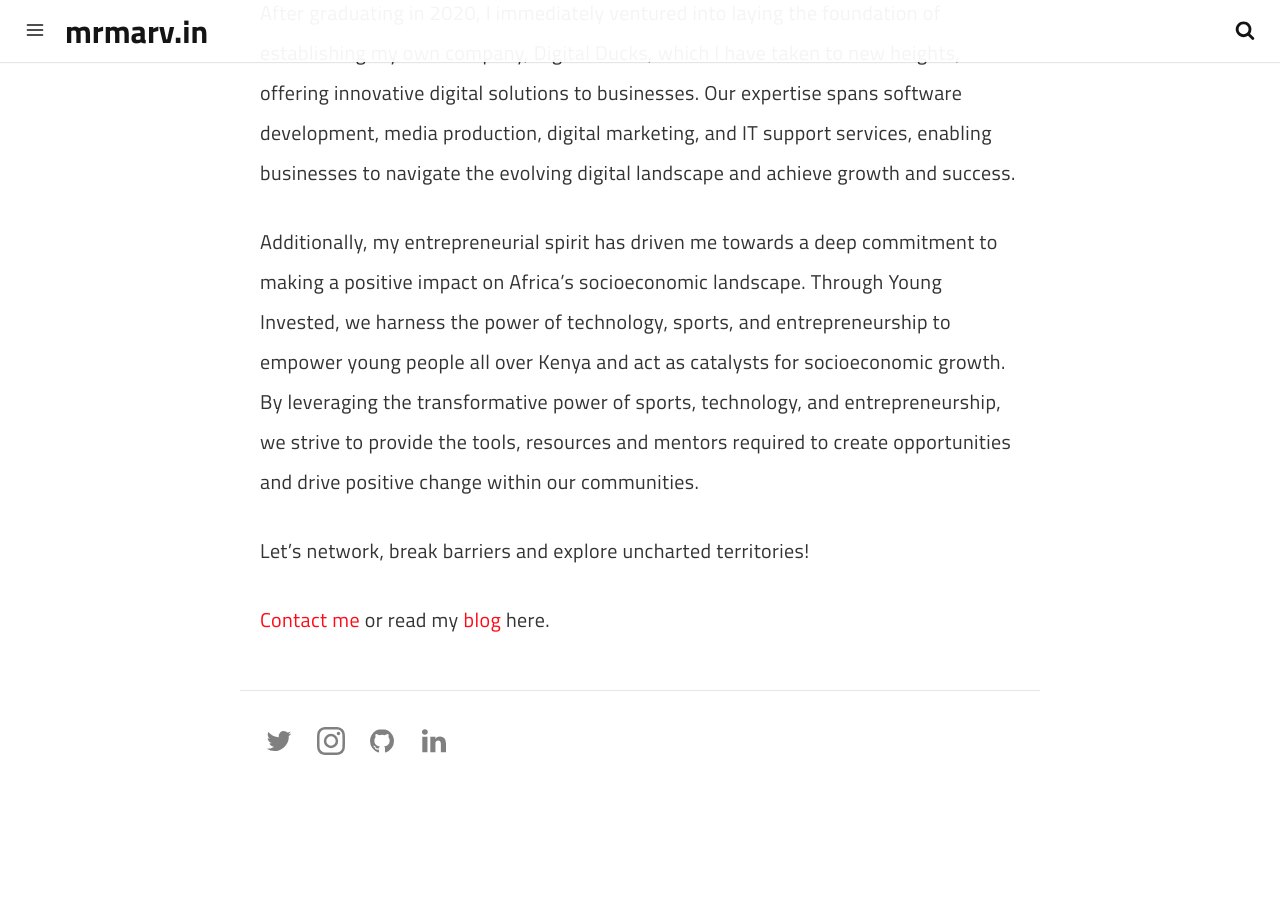
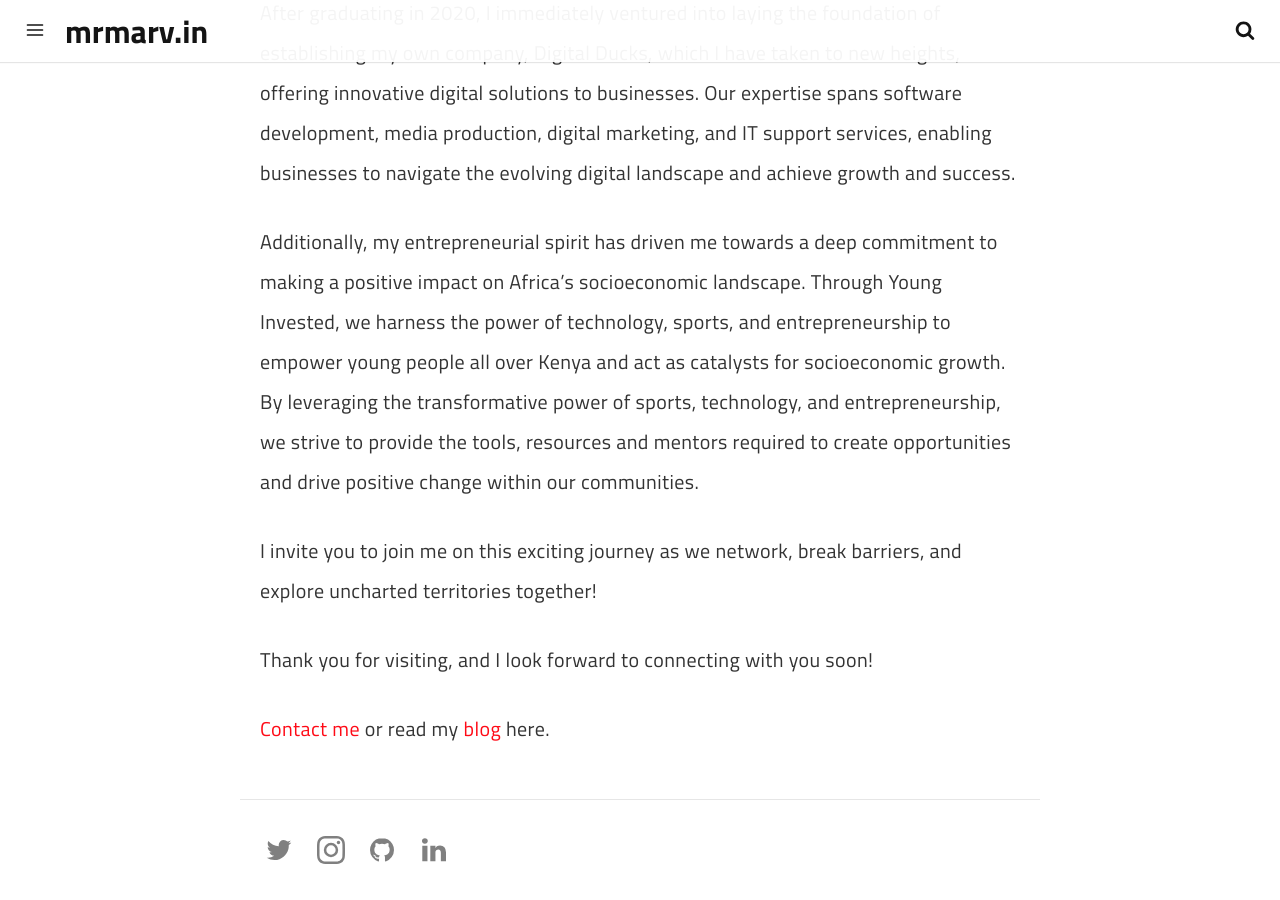
Before and after one commit to marv0/marv0.github.io, a Jekyll site: the page built from pages/about.md, in a window 1280 px wide and 900 px high, scrolled down 1200 px. Built offline with Jekyll 4.4.1, drawn with Linux system fonts in a browser that asks for light colours; a script that is not in the unit is left out; before the commit the page ends 1991 px from its top, so only the background shows below that; some of the changed text lies outside the part shown.

Commit message:
Update about.md

```diff
--- a/pages/about.md
+++ b/pages/about.md
@@ -10,7 +10,7 @@
 
 ### Hello, world!👋
 
-Welcome to my blog! I’m Marvin Ogot, an entrepreneur and software engineer based in Kenya.
+Welcome to my blog! I’m Marvin Ogot, an entrepreneur and software engineer based in Kenya. I am thrilled to share my journey and insights with you.
 
 As a software engineer, I develop apps and websites that prioritize the needs and engagement of end-users. By blending my technical expertise, UI/UX design principles, and a user-centric approach, I craft digital products that meet consumer needs and deliver exceptional user experiences.
 
@@ -20,6 +20,8 @@
 
 Additionally, my entrepreneurial spirit has driven me towards a deep commitment to making a positive impact on Africa's socioeconomic landscape. Through Young Invested, we harness the power of technology, sports, and entrepreneurship to empower young people all over Kenya and act as catalysts for socioeconomic growth. By leveraging the transformative power of sports, technology, and entrepreneurship, we strive to provide the tools, resources and mentors required to create opportunities and drive positive change within our communities.
 
-Let’s network, break barriers and explore uncharted territories!
+I invite you to join me on this exciting journey as we network, break barriers, and explore uncharted territories together!
+
+Thank you for visiting, and I look forward to connecting with you soon!
 
 [Contact me](/contact) or read my [blog](/) here.
```
